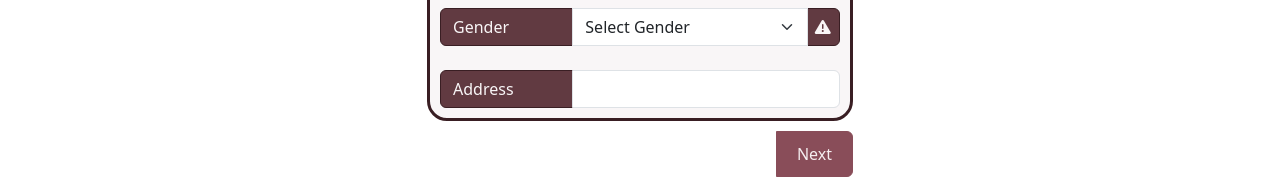
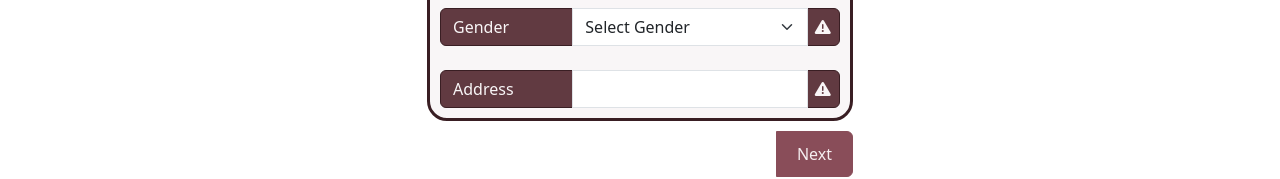
Before and after one commit to abdozero/Cafe-Angular, an Angular app: page /register in a window 1280 px wide. Shown: the part 381-560 px from the top of the page. Built offline with nearby package versions, Linux system fonts and the light colour scheme.

Commit message:
add warning to address

```diff
--- a/src/app/Component/register/register.component.html
+++ b/src/app/Component/register/register.component.html
@@ -51,6 +51,10 @@
                   <div class="input-group mt-4">
                     <span class="input-group-text col-4" id="basic-addon1">Address</span>
                     <input formControlName="address" type="text" class="form-control" required>
+                    @if(addressIsNotEntered)
+                    {
+                      <span class="input-group-text col-1"><i class="fa-solid fa-triangle-exclamation"></i></span>
+                    }
                   </div>
                 </div>
                 <div class="register carousel-item">
--- a/src/app/Component/register/register.component.ts
+++ b/src/app/Component/register/register.component.ts
@@ -114,6 +114,9 @@ export class RegisterComponent {
       !this.registerForm.controls.gender.touched
     );
   }
+  get addressIsNotEntered() {
+    return this.registerForm.controls.address.invalid;
+  }
 
   get userId() {
     return (
```
